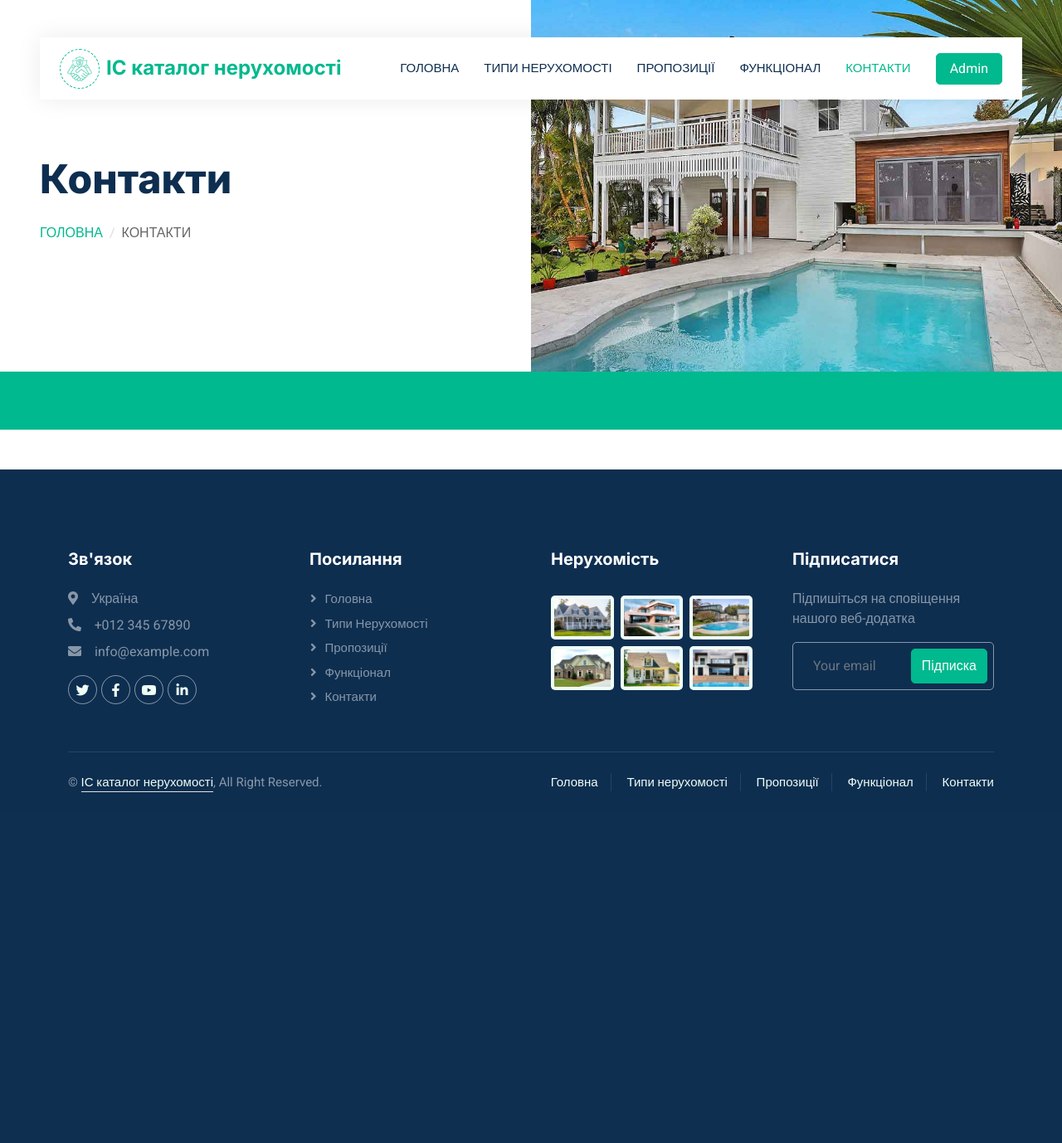
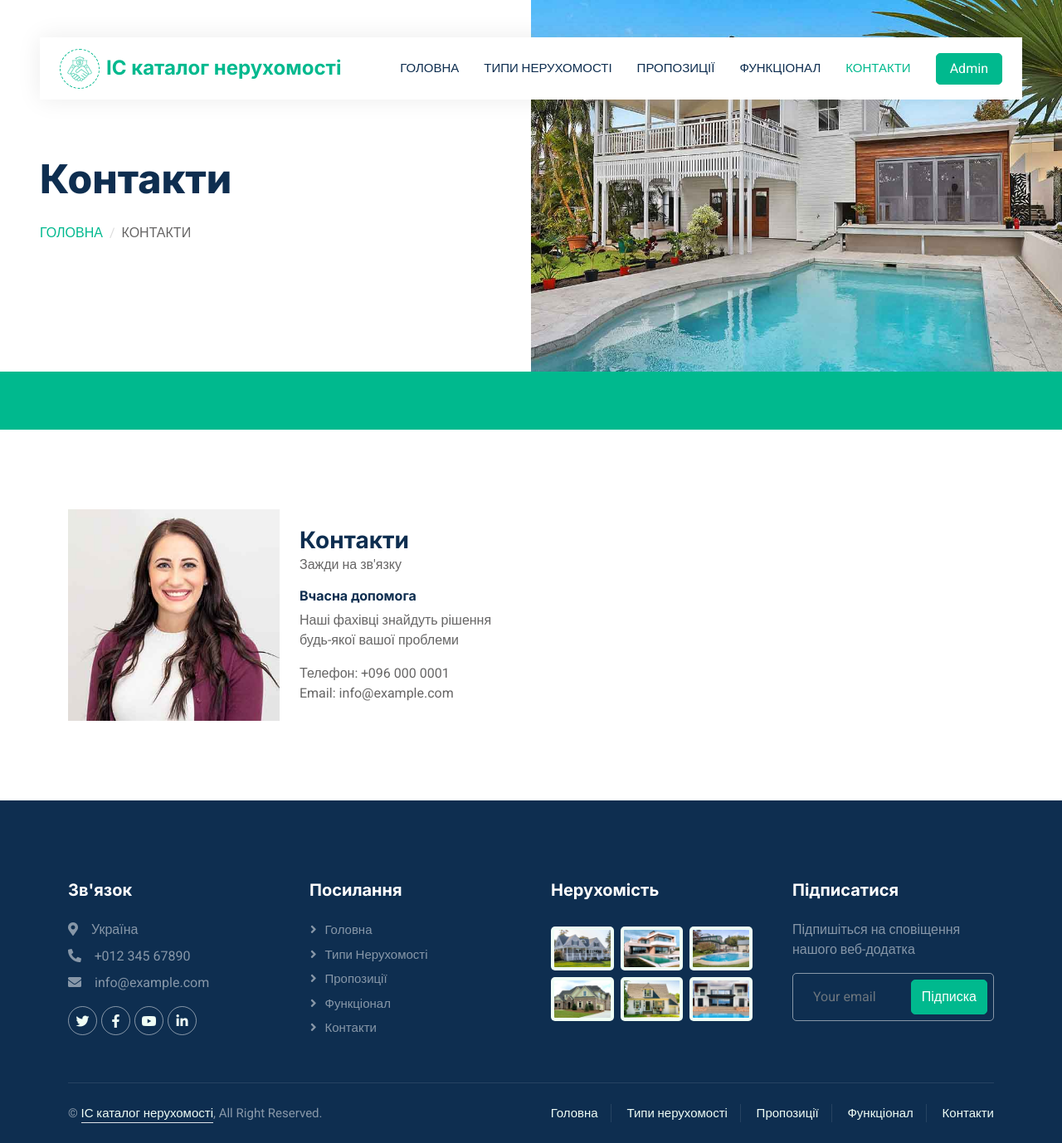
Before and after one commit to somikkvn/my_app, a Django app: page /contact/ in a window 1280 px wide. Shown: the whole page at 83% size. Before the commit the page ends 955 px from the top, so only its background shows below. Run offline with Django 4.2, Linux system fonts and the light colour scheme; some libraries are stand-ins or nearby versions.

Commit message:
Update contact.html

```diff
--- a/bases/templates/bases/contact.html
+++ b/bases/templates/bases/contact.html
@@ -97,7 +97,29 @@
     <!-- Search End -->
 
 
-
+    <!-- Contact Start -->
+    <div class="container-xxl py-5">
+        <div class="container">
+            <div class="row g-5">
+                <div class="col-lg-6 wow fadeInUp" data-wow-delay="0.1s">
+                    <div class="row g-4 align-items-center">
+                        <div class="col-sm-6">
+                            <img class="img-fluid" src="{% static 'img/team-1.jpg' %}" alt="">
+                        </div>
+                        <div class="col-sm-6">
+                            <h3 class="mb-0">Контакти</h3>
+                            <p>Зажди на зв'язку</p>
+                            <h6>Вчасна допомога</h6>
+                            <p>Наші фахівці знайдуть рішення будь-якої вашої проблеми</p>
+                            <p class="mb-0">Телефон: +096 000 0001</p>
+                            <p class="mb-0">Email: info@example.com</p>
+                        </div>
+                    </div>
+                </div>
+            </div>
+        </div>
+    </div>
+    <!-- Contact End -->
 
      <!-- Footer Start -->
     <div class="container-fluid bg-dark text-white-50 footer pt-5 mt-5 wow fadeIn" data-wow-delay="0.1s">
```
